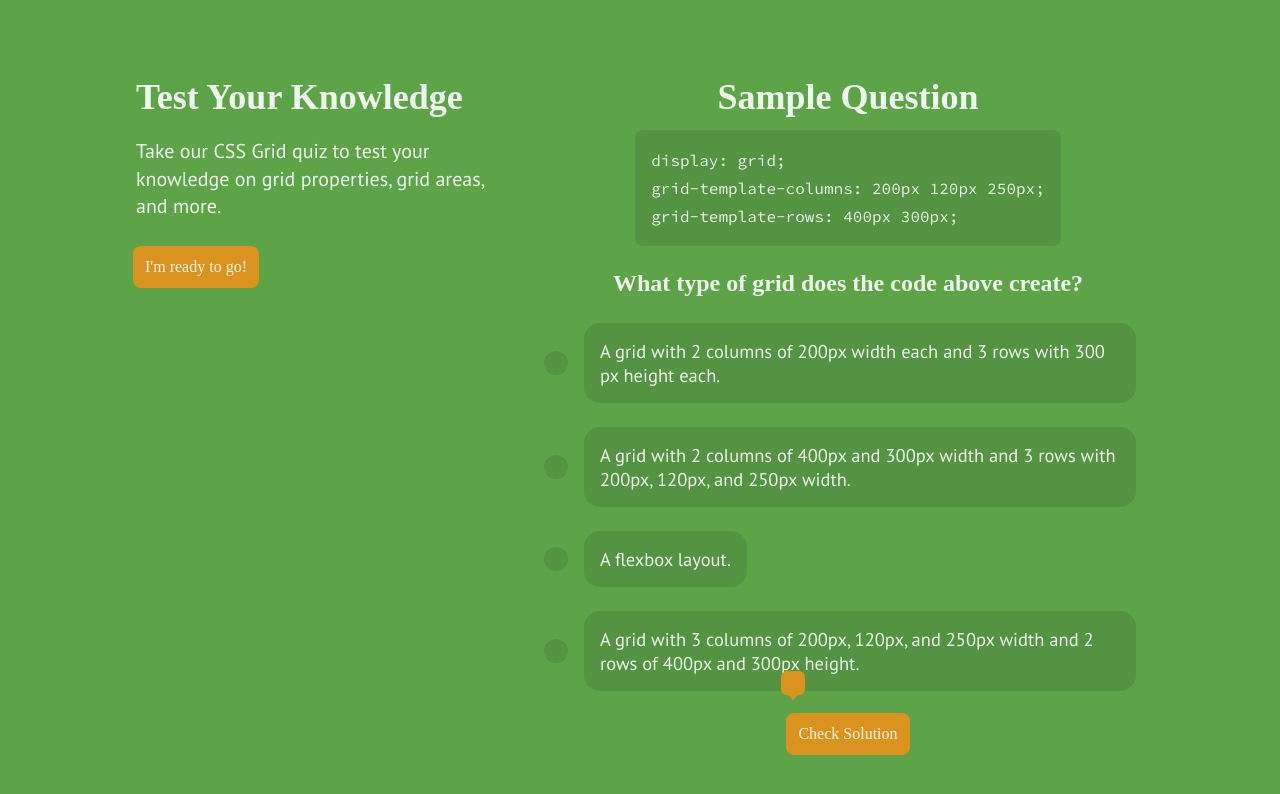
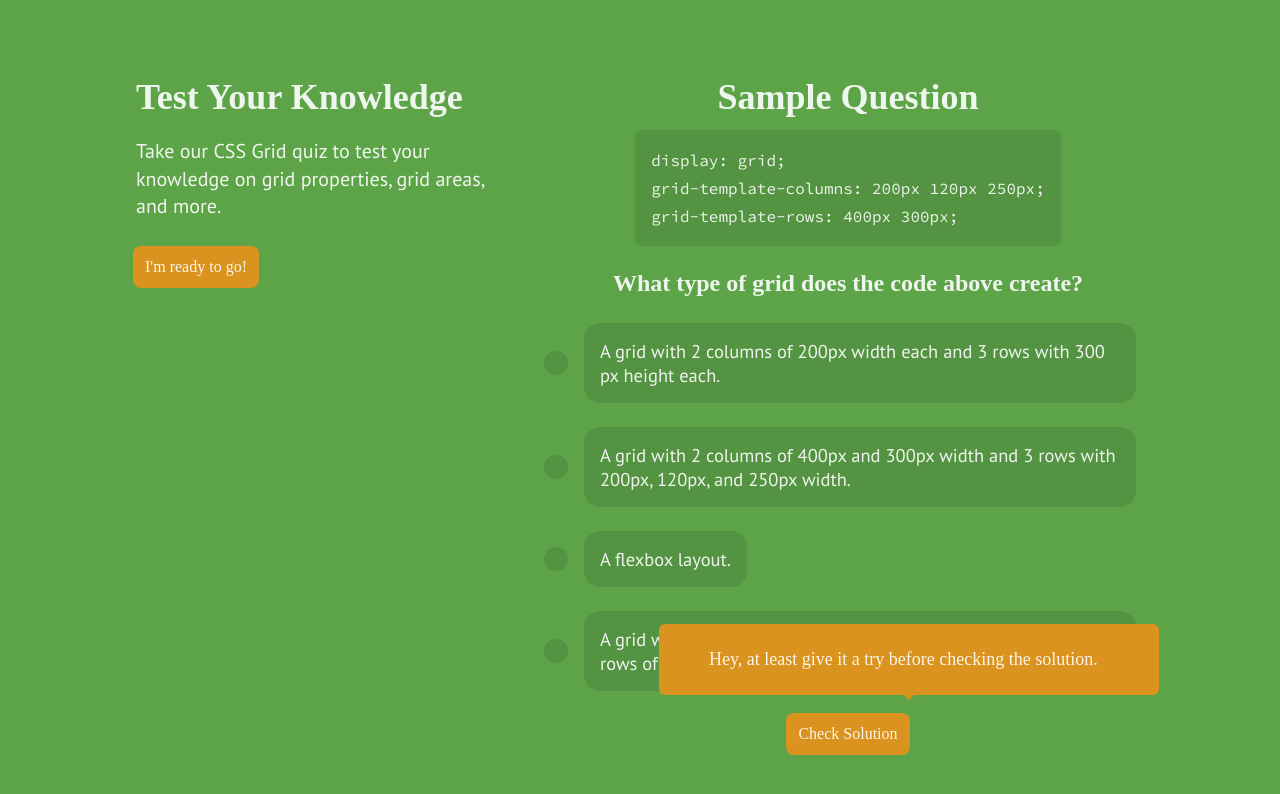
Before and after one commit to Halmesn/Griddy, a Next.js app: page / in a window 1280 px wide. Both pictures are taken after a click on the button "Check Solution". Shown: the part 307-1101 px from the top of the page. Built offline with nearby package versions, Linux system fonts and the light colour scheme; a web font is replaced by a local one.

Commit message:
finish popup styling and functionality

```diff
--- a/components/quiz/QuizForm.js
+++ b/components/quiz/QuizForm.js
@@ -7,6 +7,7 @@ import { QUIZ } from 'content/quizContent';
 
 import { useState } from 'react';
 import { useAnimation } from 'framer-motion';
+import Link from 'next/link';
 
 export default function QuizForm({ quizIndex, sample }) {
   const codeSnippets = QUIZ.codeSnippets[quizIndex];
@@ -68,12 +69,47 @@ export default function QuizForm({ quizIndex, sample }) {
             variants={Styled.MessageVariants}
             initial="hidden"
             animate={controls}
+            onClick={() => controls.start('hidden')}
           >
-            {solution && (
-              <p>
-                Your answer to the sample question is{' '}
-                {solution === 3 ? 'correct' : 'not right'}.
-              </p>
+            {solution === null ? (
+              <Styled.MessageTitle fontSize="1.8rem">
+                Hey, at least give it a try before checking the solution.
+              </Styled.MessageTitle>
+            ) : (
+              <>
+                <Styled.MessageTitle fontSize="1.8rem">
+                  Your answer is{' '}
+                  {solution === 3 ? 'correct! Good Job!' : 'not right...'}
+                  <Styled.CloseIcon />
+                </Styled.MessageTitle>
+                {solution !== 3 && (
+                  <>
+                    <Styled.MessageTitle>
+                      You chose answer {solution + 1}:
+                    </Styled.MessageTitle>
+
+                    <Styled.MessageDescription>
+                      "{answers[solution]}"
+                    </Styled.MessageDescription>
+
+                    <Styled.MessageTitle>
+                      The correct answer is answer 4:
+                    </Styled.MessageTitle>
+
+                    <Styled.MessageDescription>
+                      "{answers[3]}"
+                    </Styled.MessageDescription>
+
+                    <Styled.MessageTitle>
+                      How about review our grid lessons?
+                    </Styled.MessageTitle>
+
+                    <Styled.MessageDescription margin="0 0 2rem 0">
+                      <Link href="/learn">Go to lessons</Link>
+                    </Styled.MessageDescription>
+                  </>
+                )}
+              </>
             )}
           </Styled.Message>
         </Styled.PopUp>
--- a/components/quiz/styles.js
+++ b/components/quiz/styles.js
@@ -1,6 +1,6 @@
 import styled from 'styled-components';
 import { motion } from 'framer-motion';
-import { header, flexColumn, flexCenter } from 'styles/Mixins';
+import { header, flexColumn, flexCenter, flexBetween } from 'styles/Mixins';
 
 export const QuizForm = styled(motion.div)`
   ${flexColumn}
@@ -85,15 +85,30 @@ export const PopUp = styled.div`
 export const Message = styled(motion.div)`
   background: ${({ theme }) => theme.colors.buttonPrimary};
   color: ${({ theme }) => theme.colors.primary};
-  font-size: 1.6rem;
+  font-size: 1.8rem;
   font-family: ${({ theme }) => theme.fonts.primary};
-  text-align: center;
   border-radius: 0.6rem;
-  padding: 1.2rem;
+  padding: 1.5rem 5rem;
   position: absolute;
   z-index: 1;
   bottom: 125%;
+  left: -92%;
   cursor: pointer;
+  width: 50rem;
+
+  svg {
+    height: 2rem;
+    width: 2rem;
+    fill: white;
+    position: absolute;
+    top: 2.5rem;
+    right: 1rem;
+  }
+
+  @media screen and (max-width: 48em) {
+    width: 28rem;
+    left: -30%;
+  }
 
   ::after {
     content: '';
@@ -108,7 +123,20 @@ export const Message = styled(motion.div)`
   }
 `;
 
-export const MessageTitle = styled(motion.div)``;
+export const MessageTitle = styled.p`
+  font-size: ${({ fontSize }) => fontSize || '1.6rem'};
+  margin: 1rem 0;
+`;
+
+export const MessageDescription = styled.p`
+  font-family: ${({ theme }) => theme.fonts.secondary};
+  font-size: 1.4rem;
+  margin: ${({ margin }) => margin};
+
+  a {
+    text-decoration: underline;
+  }
+`;
 
 export const DotVariants = {
   hidden: { scale: 0 },
@@ -117,5 +145,13 @@ export const DotVariants = {
 
 export const MessageVariants = {
   hidden: { scale: 0, opacity: 0 },
-  visible: { scale: [0.8, 1.3, 1], opacity: 1 },
+  visible: { scale: [0.9, 1.1, 1], opacity: 1, transition: { duration: 0.6 } },
 };
+
+export const CloseIcon = () => {
+  return (
+    <svg viewBox="0 0 26 26" focusable="true">
+      <path d="M10.5 9.3L1.8 0.5 0.5 1.8 9.3 10.5 0.5 19.3 1.8 20.5 10.5 11.8 19.3 20.5 20.5 19.3 11.8 10.5 20.5 1.8 19.3 0.5 10.5 9.3Z"></path>
+    </svg>
+  );
+};
```
